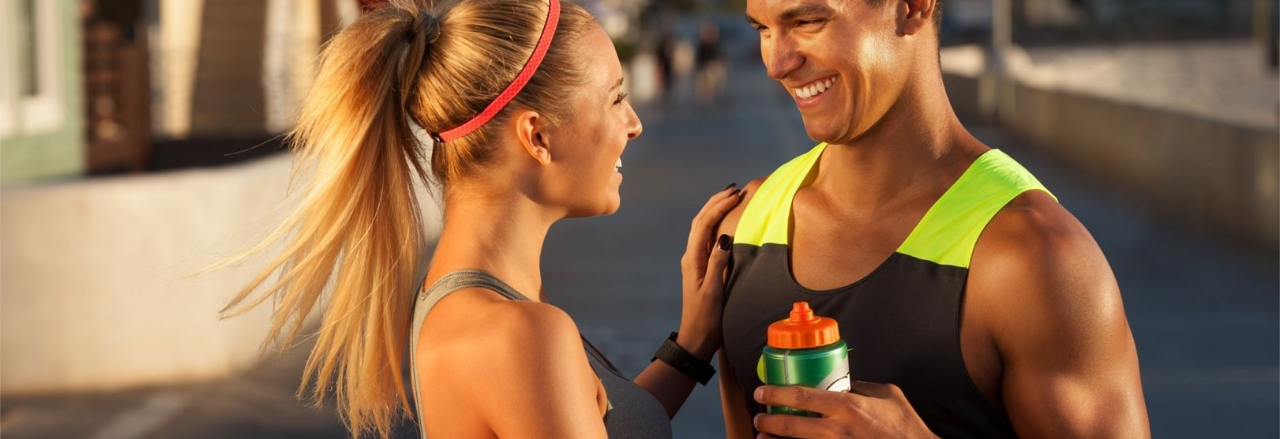
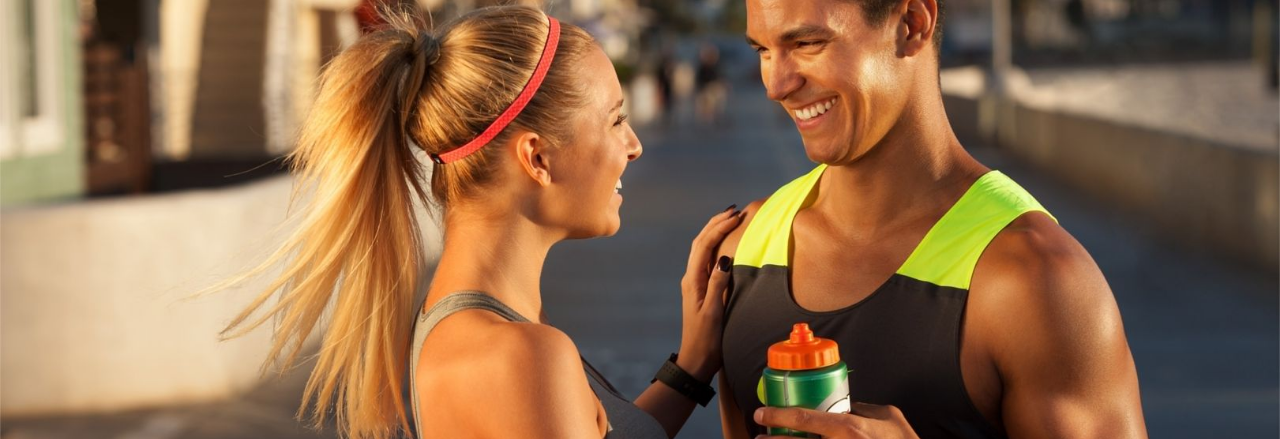
Before and after one commit to deryaliyeva/Fitness, a plain HTML site: page index.htm in a window 1280 px wide. Shown: the part 100-539 px from the top of the page. Drawn offline with nearby package versions, Linux system fonts and the light colour scheme.

Commit message:
background

```diff
--- a/css/style.css
+++ b/css/style.css
@@ -3,7 +3,7 @@
     --red: #f0604c;
 }
 header{
-    background: url('../img/headerbg.jpg') 80% 90%/cover;
+    background: url('../img/headerbg.jpg') 60% 50%/cover;
     text-align: center;
     height: 100vh;
     position: relative;
```
Also changed, not shown: 1 other file.
